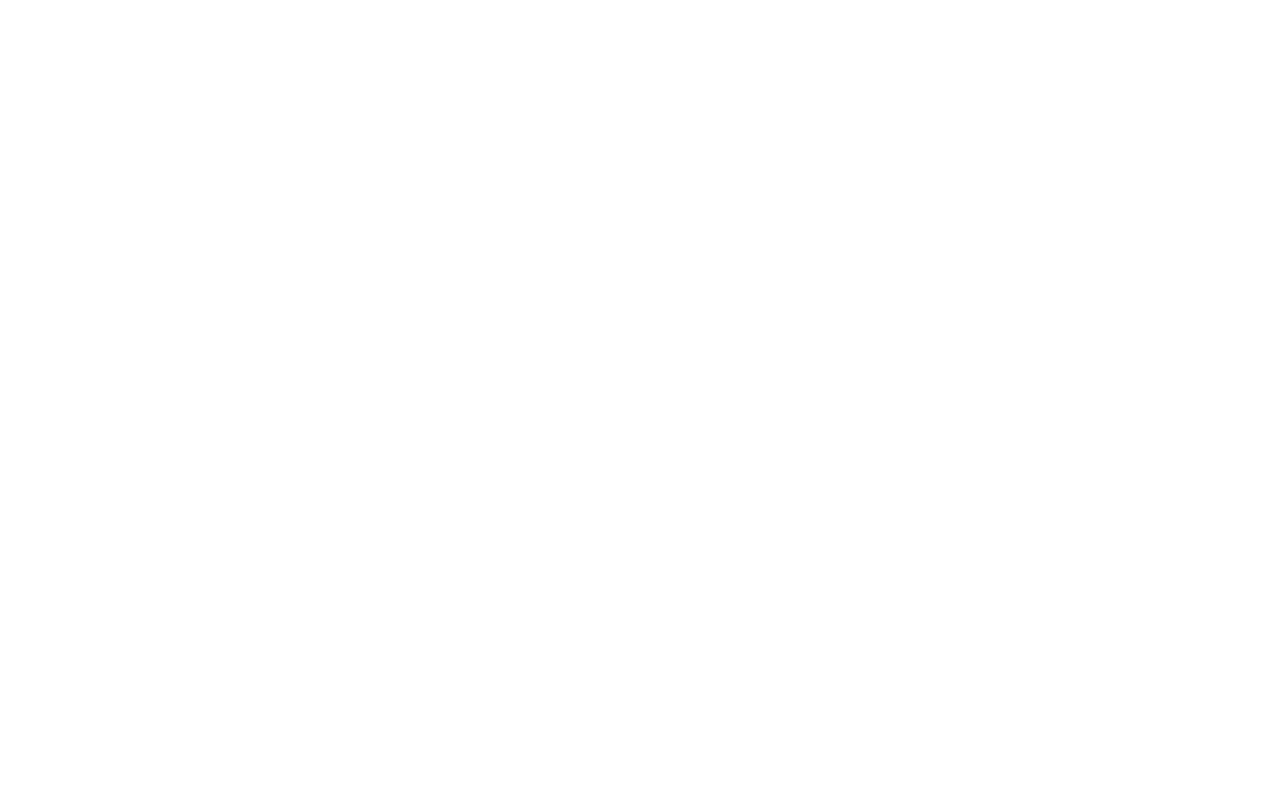
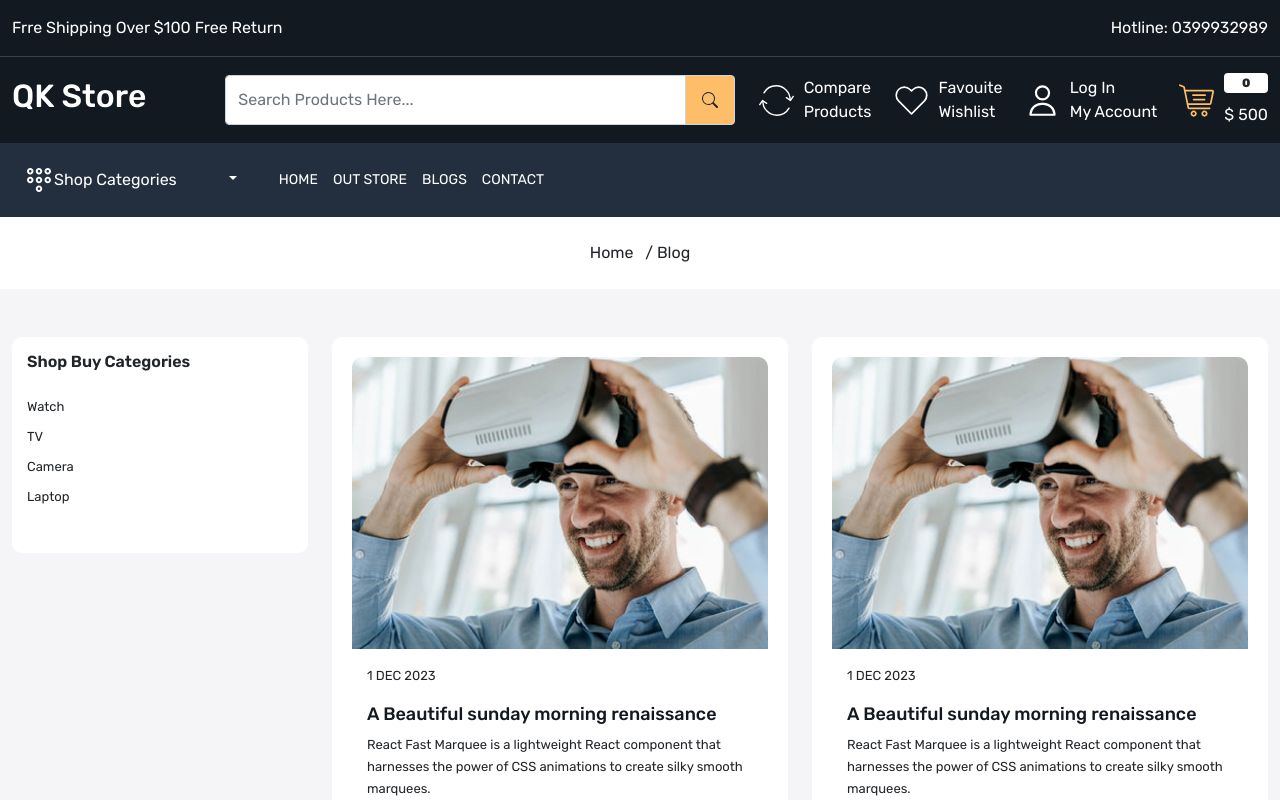
Before and after one commit to QK391/My-app, a React (Create React App) app: page /blogs in a window 1280 px wide. Before the commit this address had no page. Shown: the top 800 px of the page. Built offline with nearby package versions, Linux system fonts and the light colour scheme.

Commit message:
Blog and contact page

```diff
--- a/src/App.css
+++ b/src/App.css
@@ -367,6 +367,30 @@ a{
   height: auto;
   weight: 270px;
 }
+/* Contact Page */
+.contact-inner-wrapper{
+  padding: 20px 20px;
+  border-radius: 15px;
+  background-color: white;
+  gap: 15px;
+}
+.contact-inner-wrapper > div{
+  width: 48%
+}
+.contact-titlet{
+  font-size: 26px;
+  font-weight: 500;
+  line-height: 35px;
+  text-align: left;
+}
+.contact-inner-wrapper form .form-control{
+  background-color: var(--color-shopify);
+  border-color: transparent;
+  padding: 10px
+}
+.contact-inner-wrapper a{
+  color: var(--color-header);
+}
 /* Footer.js */
 footer{
   background-color: var(--color-header-bottom);
--- a/src/App.js
+++ b/src/App.js
@@ -5,6 +5,7 @@ import Home from './pages/Home';
 import About from './pages/About';
 import Contact from './pages/Contact';
 import OurStore from './pages/OurStore';
+import Blog from './pages/Blog';
 
 function App() {
   return (
@@ -16,6 +17,7 @@ function App() {
             <Route path='about' element = {<About/>}/>
             <Route path='contact' element = {<Contact/>}/>
             <Route path='store' element = {<OurStore/>}/>
+            <Route path='blogs' element = {<Blog/>}/>
           </Route>
         </Routes>
       </BrowserRouter>
--- a/src/components/Blogcard.js
+++ b/src/components/Blogcard.js
@@ -1,10 +1,10 @@
 import React from "react";
 import { Link } from "react-router-dom";
 const Blogcard = () => {
-    return <div className="col-3">
+    return (
         <div className="blog-card">
             <div className="card-image">
-                <img className="img-fluid" src="images/blog-1.jpg" alt="blog"/>
+                <img className="img-fluid w-100" src="images/blog-1.jpg" alt="blog"/>
             </div>
             <div className="blog-content">
                 <p className="date">1 Dec 2023</p>
@@ -18,6 +18,6 @@ const Blogcard = () => {
                 <Link to="/" className="button">Read More</Link>
             </div>
         </div>
-    </div>
+    )
 }
 export default Blogcard;
--- a/src/components/Header.js
+++ b/src/components/Header.js
@@ -113,7 +113,7 @@ const Header = () => {
                                 <div className="d-flex align-items-center gap-15">
                                     <NavLink to="/">Home</NavLink>
                                     <NavLink to="/store">Out Store</NavLink>
-                                    <NavLink to="/">Blogs</NavLink>
+                                    <NavLink to="/blogs">Blogs</NavLink>
                                     <NavLink to="/contact">Contact</NavLink>
                                 </div>
                             </div>
--- /dev/null
+++ b/src/pages/Blog.js
@@ -0,0 +1,46 @@
+import React from "react";
+import Meta from "../components/Meta";
+import BreadColumd from "../components/BreadColumd";
+import Blogcard from "../components/Blogcard";
+const Blog = () => {
+    return <>
+        <Meta title={"Blog"} />
+        <BreadColumd title="Blog" />
+        <div className="blog-wrapper home-wrapper-2 py-5">
+            <div className="container-xxl">
+                <div className="row">
+                    <div className="col-3">
+                        <div className="filter-card mb-3">
+                            <h3 className="filter-title">Shop Buy Categories</h3>
+                            <div>
+                                <ul className="ps-0">
+                                    <li>Watch</li>
+                                    <li>TV</li>
+                                    <li>Camera</li>
+                                    <li>Laptop</li>
+                                </ul>
+                            </div>
+                        </div>
+                    </div>
+                    <div className="col-9">
+                        <div className="row">
+                            <div className="col-6 mb-3">
+                                <Blogcard />
+                            </div>
+                            <div className="col-6 mb-3">
+                                <Blogcard />
+                            </div>
+                            <div className="col-6 mb-3">
+                                <Blogcard />
+                            </div>
+                            <div className="col-6 mb-3">
+                                <Blogcard />
+                            </div>
+                        </div>
+                    </div>
+                </div>
+            </div>
+        </div>
+    </>
+}
+export default Blog;
--- a/src/pages/Contact.js
+++ b/src/pages/Contact.js
@@ -1,5 +1,75 @@
+/* eslint-disable jsx-a11y/iframe-has-title */
 import React from "react";
+import Meta from "../components/Meta";
+import BreadColumd from "../components/BreadColumd";
+import { AiOutlineHome, AiOutlineInfoCircle, AiOutlineMail } from "react-icons/ai";
+import { BiPhoneCall } from "react-icons/bi";
 const Contact = () => {
-    return <div>Contact</div>
+    return (
+        <>
+            <Meta title={"Contact"} />
+            <BreadColumd title="Contact" />
+            <div className="contact-wrapper py-5 home-wrapper-2">
+                <div className="container-xxl">
+                    <div className="row">
+                        <div className="col-12">
+                            <iframe src="https://www.google.com/maps/embed?pb=!1m18!1m12!1m3!1d29793.98045312624!2d105.81636411751941!3d21.022778419212855!2m3!1f0!2f0!3f0!3m2!1i1024!2i768!4f13.1!3m3!1m2!1s0x3135ab9bd9861ca1%3A0xe7887f7b72ca17a9!2zSMOgIE7hu5lpLCBWaeG7h3QgTmFt!5e0!3m2!1svi!2s!4v1698293397858!5m2!1svi!2s"
+                                width="600"
+                                height="550"
+                                className="border:0 w-100"
+                                allowFullScreen=""
+                                loading="lazy"
+                                referrerPolicy="no-referrer-when-downgrade">
+                            </iframe>
+                        </div>
+                        <div className="col-12 mt-5">
+                            <div className="contact-inner-wrapper d-flex justify-content-center">
+                                <div>
+                                    <h3 className="contact-title mb-4">Contact Us</h3>
+                                    <form action="" className="d-flex flex-column gap-15">
+                                        <div>
+                                            <input type="text" className="form-control" placeholder="Name" />
+                                        </div>
+                                        <div>
+                                            <input type="text" className="form-control" placeholder="Email *" />
+                                        </div>
+                                        <div>
+                                            <input type="text" className="form-control" placeholder="Phone number" />
+                                        </div>
+                                        <div>
+                                            <textarea className="w-100 form-control" name="" id="" cols="30" rows="5" placeholder="Comment" />
+                                        </div>
+
+                                        <div>
+                                            <button className="button border-0">Submit</button>
+                                        </div>
+                                    </form>
+                                </div>
+                                <div>
+                                    <h3 className="contact-title mb-4">Get In Touch With Us</h3>
+                                    <li className="d-flex">
+                                        <AiOutlineHome className="fs-5 mx-3" />
+                                        <address>30 Ly Thuong Kiet, Hoan Kiem, Ha Noi</address>
+                                    </li>
+                                    <li className="mb-2 d-flex">
+                                        <BiPhoneCall className="fs-5 mx-3" />
+                                        <a href="tel: 0399932989">0399932989</a>
+                                    </li>
+                                    <li className="mb-2 d-flex">
+                                        <AiOutlineMail className="fs-5 mx-3" />
+                                        <a href="mailto:abc5678@gmail.com">abc5678@gmail.com</a>
+                                    </li>
+                                    <li className="mb-2 d-flex">
+                                        <AiOutlineInfoCircle className="fs-5 mx-3" />
+                                        <p>Monday - Friday 10AM - 8PM</p>
+                                    </li>
+                                </div>
+                            </div>
+                        </div>
+                    </div>
+                </div>
+            </div>
+        </>
+    )
 }
 export default Contact;
--- a/src/pages/Home.js
+++ b/src/pages/Home.js
@@ -308,10 +308,20 @@ const Home = () => {
                     <div className="col-12">
                         <h3 className="section-heading">Out Latest Blogs</h3>
                     </div>
-                    <Blogcard />
-                    <Blogcard />
-                    <Blogcard />
-                    <Blogcard />
+                </div>
+                <div className="row">
+                    <div className="col-3">
+                        <Blogcard />
+                    </div>
+                    <div className="col-3">
+                        <Blogcard />
+                    </div>
+                    <div className="col-3">
+                        <Blogcard />
+                    </div>
+                    <div className="col-3">
+                        <Blogcard />
+                    </div>
                 </div>
             </div>
         </section>
```
